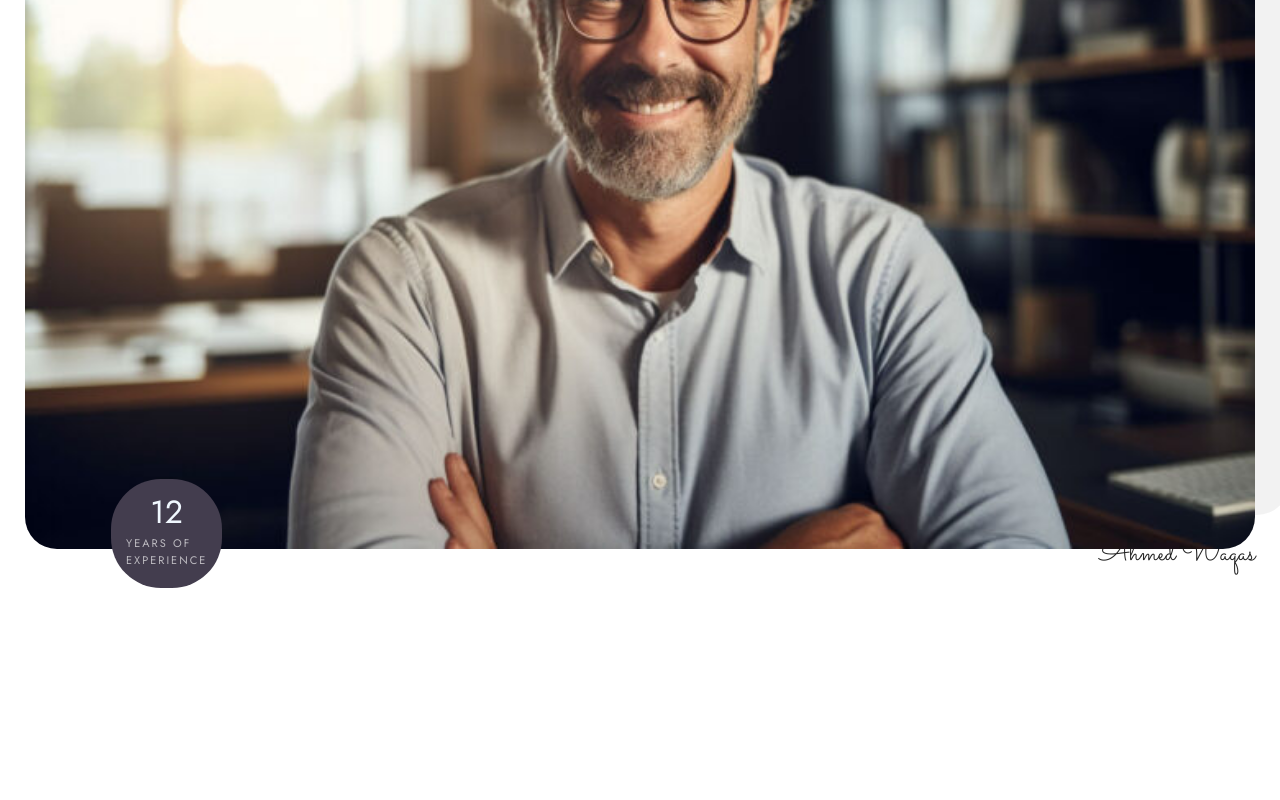
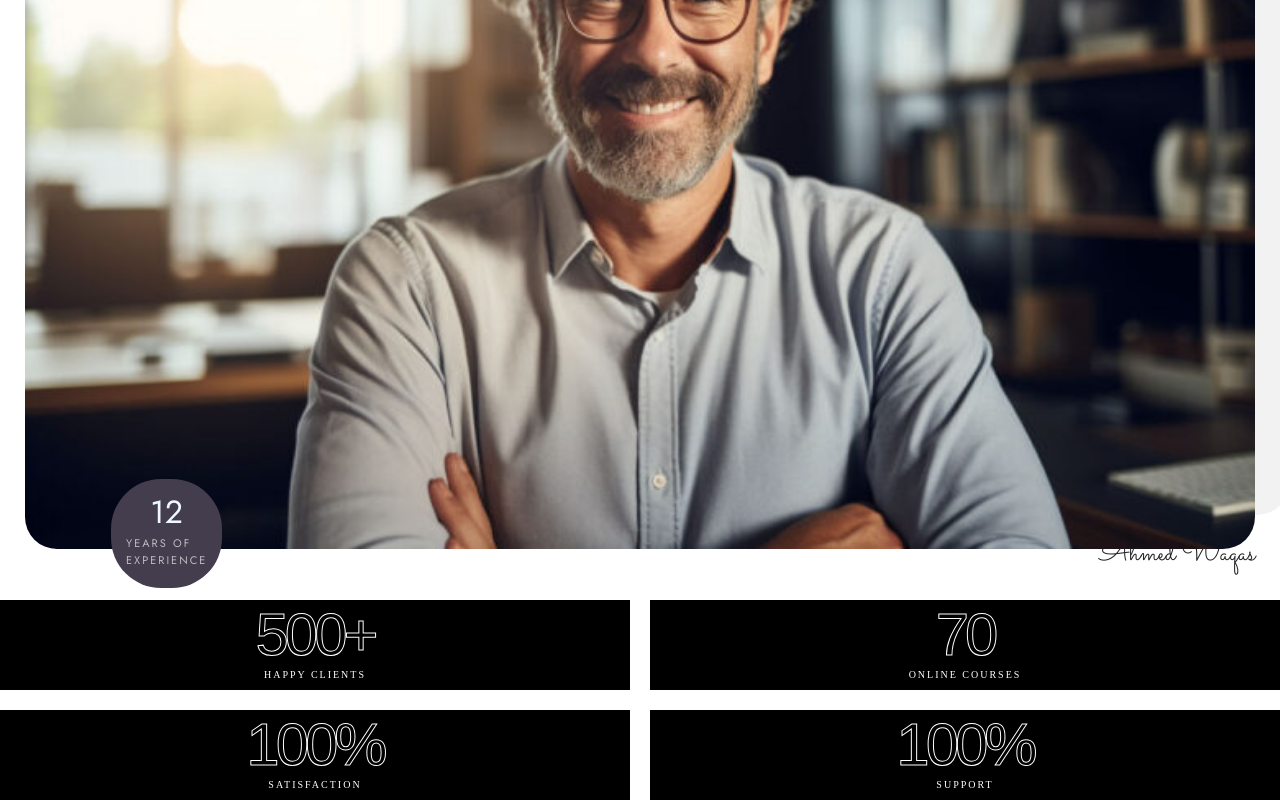
Before and after one commit to UREYPRICE/astrailsInstitute, a React (Vite) app: page / in a window 1280 px wide. Shown: the part 813-1613 px from the top of the page. Before the commit the page ends 1413 px from the top, so only its background shows below. Built offline with nearby package versions, Linux system fonts and the light colour scheme; a web font is replaced by a local one.

Commit message:
Add grid for the info performance

```diff
--- a/src/About.jsx
+++ b/src/About.jsx
@@ -46,6 +46,24 @@ Don’t be too proud of this technological terror you’ve constructed. The abil
 </div>
 </div>
 
+<div className="AboutSeccontainer">
+    <div className="AboutSecBox">
+        <span className="AboutBoxSpanNum">500+</span>
+        <span className="AboutBoxSpanText">HAPPY CLIENTS</span>
+    </div>
+    <div className="AboutSecBox">
+        <span className="AboutBoxSpanNum">70</span>
+        <span className="AboutBoxSpanText">ONLINE COURSES</span>
+    </div>
+    <div className="AboutSecBox">
+        <span className="AboutBoxSpanNum">100%</span>
+        <span className="AboutBoxSpanText">SATISFACTION</span>
+    </div>
+    <div className="AboutSecBox">
+        <span className="AboutBoxSpanNum">100%</span>
+        <span className="AboutBoxSpanText">SUPPORT</span>
+    </div>
+</div>
 
 </>
 
--- a/src/about.css
+++ b/src/about.css
@@ -109,3 +109,43 @@ font-family: 'jost';
     font-size: 28px;
     color: #222222;
 }
+
+
+/* Numbers and Tex section for the Bout */
+
+.AboutSeccontainer {
+
+  display : grid;
+grid-template-rows : auto auto ;
+  grid-template-columns : 1fr 1fr ;
+text-align: center;
+  gap: 20px;
+    }
+    .AboutSecBox {
+      background-color: black;
+      display: flex;
+      flex-direction: column;
+        justify-content: center;
+        align-items: center;
+    }
+.AboutBoxSpanNum {
+  text-align: center;
+      color: #FFFFFF00;
+    font-family: "Oswald", Sans-serif;
+    font-size: 60px;
+    font-weight: 100;
+    letter-spacing: -4px;
+    -webkit-text-stroke-width: 1px;
+    stroke-width: 1px;
+    -webkit-text-stroke-color: #FFFFFF;
+    stroke: #FFFFFF;
+
+}
+
+.AboutBoxSpanText {
+        font-size: 10px;
+    letter-spacing: 2px;
+  color: white;
+  padding-bottom: 10px;
+
+}
```
Also changed, not shown: src/assets/AboutSecImage.jpg (added).
